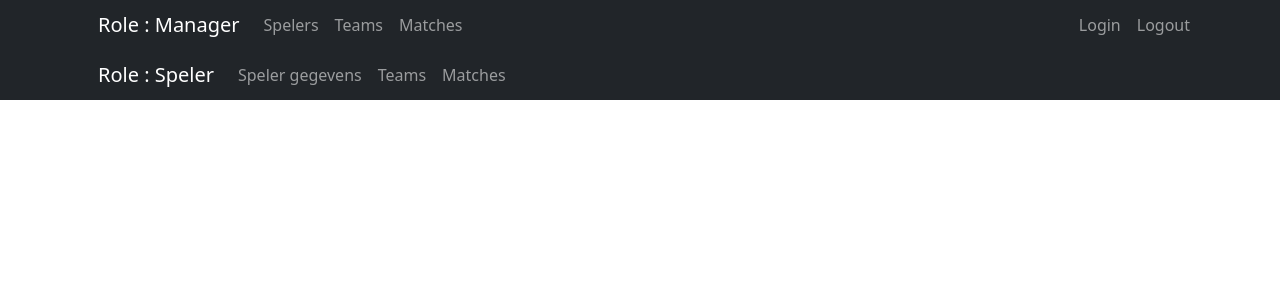
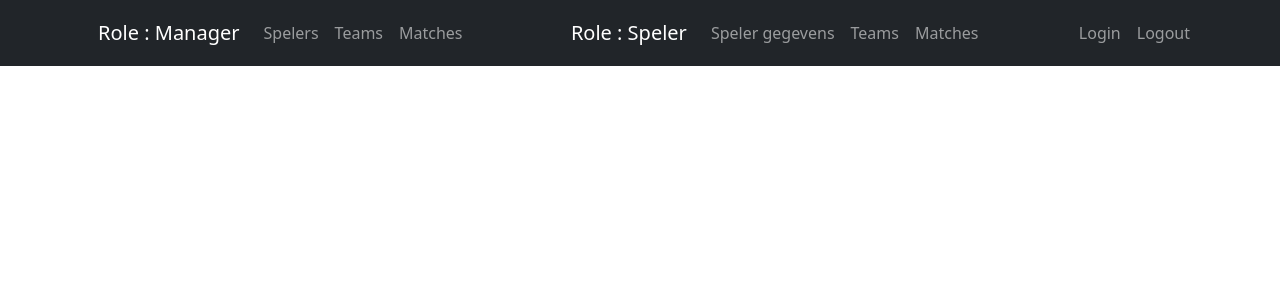
Before and after one commit to AllanRas/ucll-gip4, a React (Create React App) app in the folder frontend/: page / in a window 1280 px wide. Shown: the top 300 px of the page. Built offline with nearby package versions, Linux system fonts and the light colour scheme.

Commit message:
nav bar frontend aangepast

```diff
--- a/frontend/src/App.css
+++ b/frontend/src/App.css
@@ -13,10 +13,10 @@ div.App {
 }
 
 div.main.container {
-    min-height: calc(100vh - 100px);
+    min-height: calc(100vh - 66px);
     display: flex;
 }
 
 nav.navbar {
-    height: 50px;
+    height: 66px;
 }
--- a/frontend/src/Components/Header.tsx
+++ b/frontend/src/Components/Header.tsx
@@ -51,23 +51,11 @@ const Header = () => {
                                 Matches
                             </Nav.Link>
                         </Nav>
-                        <Nav >
-                            <Nav.Link as={Link} to={"/Login"}>Login</Nav.Link>
 
-                            <Nav.Link onClick={logout} >Logout</Nav.Link>
-                        </Nav>
-                    </Navbar.Collapse>
-                </Container>
-            </Navbar>
-            <Navbar bg={"dark"} variant={"dark"}
-                    sticky={"top"} expand={"sm"} >
-                <Container>
-                    <Navbar.Brand as={Link} to={"/Login"} style={{marginLeft: "1rem"}}>
-                        Role : Speler
-                    </Navbar.Brand>
+                        <Navbar.Brand as={Link} to={"/Login"} style={{marginLeft: "1rem"}}>
+                            Role : Speler
+                        </Navbar.Brand>
 
-                    <Navbar.Toggle />
-                    <Navbar.Collapse id="responsive-navbar-nav">
                         <Nav className="me-auto">
                             <Nav.Link as={Link} to={"/SpelerGegevens"}>
                                 Speler gegevens
@@ -79,6 +67,12 @@ const Header = () => {
                                 Matches
                             </Nav.Link>
                         </Nav>
+
+                        <Nav >
+                            <Nav.Link as={Link} to={"/Login"}>Login</Nav.Link>
+
+                            <Nav.Link onClick={logout} >Logout</Nav.Link>
+                        </Nav>
                     </Navbar.Collapse>
                 </Container>
             </Navbar>
```
